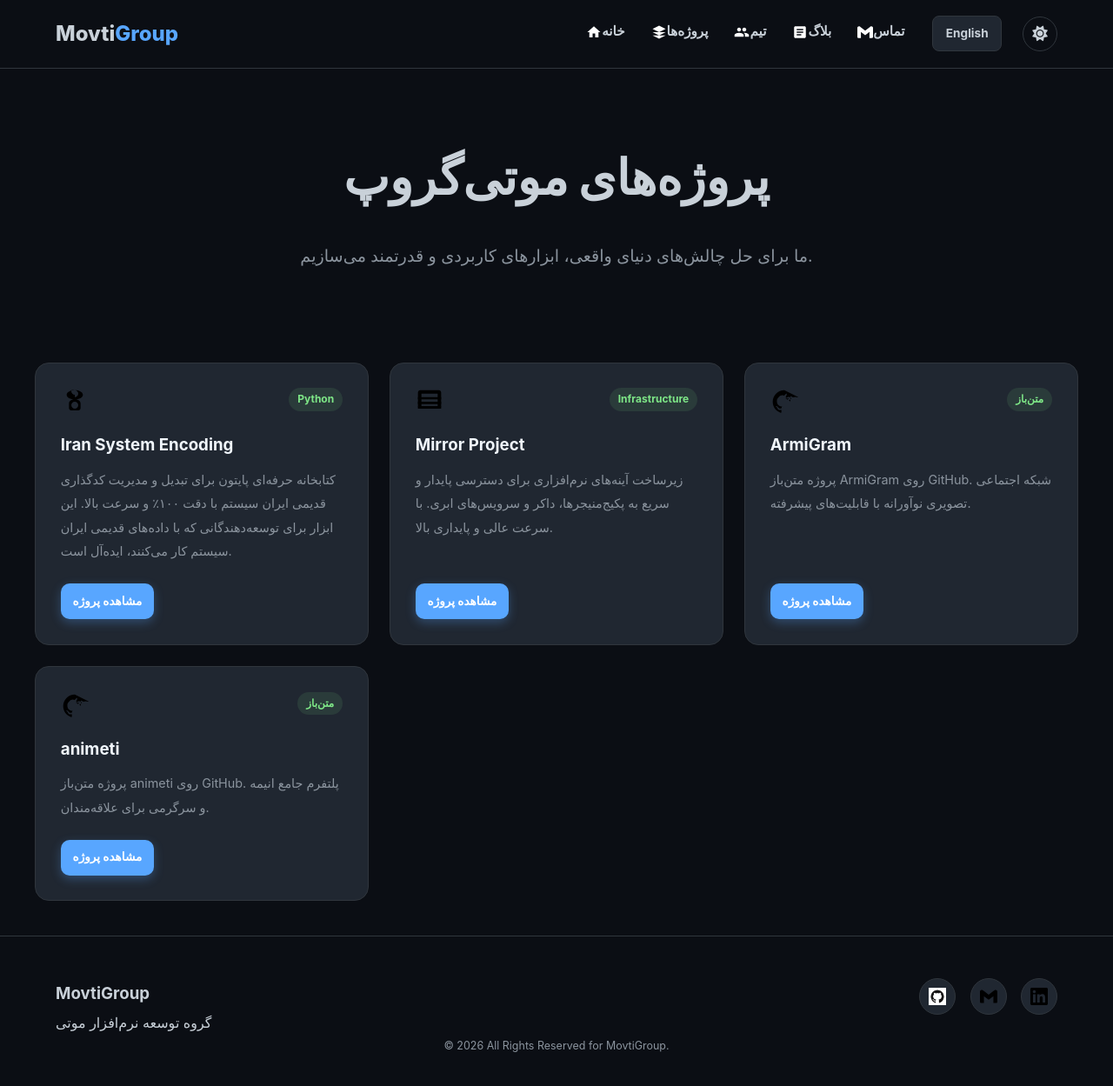
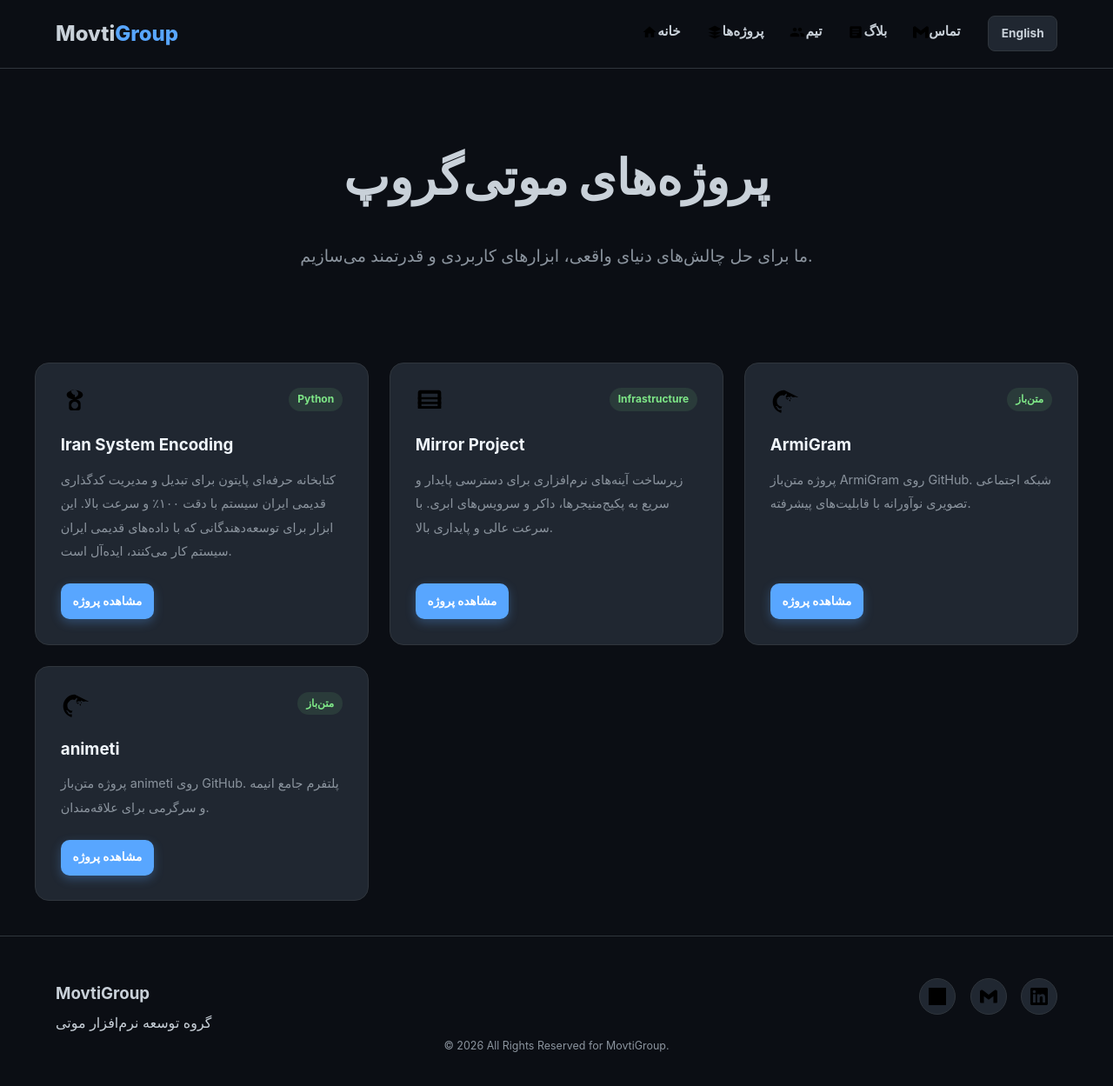
Before and after one commit to tahatehran/tahatehran.github.io, a Jekyll site: the page built from projects/index.html, in a window 1280 px wide and 1251 px high. Shown: the whole window at 87% size. Built offline with Jekyll 4.4.1, drawn with Linux system fonts in a browser that asks for light colours.

Commit message:
fix: ensure solid mobile menu and specific icon styling
- Removed theme toggle functionality as requested due to issues.
- Set mobile menu to a solid, non-transparent black (#000000) for maximum visibility.
- Forced GitHub icons to be specifically black using CSS filters.
- Maintained automated tag and release GitHub Action workflow.
- Cleaned up redundant CSS and JS logic.

```diff
--- a/_layouts/default.html
+++ b/_layouts/default.html
@@ -73,15 +73,9 @@
                             {% endfor %}
                         </ul>
                     </nav>
-                    <div class="header-controls">
                     <a href="{{ site.data.translations[lang].switch_url | relative_url }}" class="lang-switch-desktop">
                         {{ site.data.translations[lang].switch_lang }}
                     </a>
-                        <button class="theme-toggle" id="theme-toggle" aria-label="Toggle Theme">
-                            <i class="fas fa-sun"></i>
-                            <i class="fas fa-moon"></i>
-                        </button>
-                    </div>
                 </div>
 
                 <button class="mobile-menu-toggle" aria-label="Toggle menu">
@@ -103,18 +97,12 @@
                 </button>
             </div>
 
-            <div class="mobile-controls">
             <div class="mobile-lang-selector">
                 <p>{{ site.data.translations[lang].switch_lang | append: " Version" | replace: "فارسی Version", "نسخه
                     فارسی" }}</p>
                 <a href="{{ site.data.translations[lang].switch_url | relative_url }}" class="lang-switch-mobile">
                     <i class="fas fa-globe"></i> {{ site.data.translations[lang].switch_lang }}
                 </a>
-                </div>
-                <button class="theme-toggle" id="theme-toggle-mobile" aria-label="Toggle Theme">
-                    <i class="fas fa-sun"></i>
-                    <i class="fas fa-moon"></i>
-                </button>
             </div>
 
             <nav class="mobile-nav">
--- a/assets/css/styles.css
+++ b/assets/css/styles.css
@@ -274,11 +274,23 @@
   left: 0;
   width: 100%;
   height: 100%;
-  background: #0b0e14 !important; /* Always dark and non-transparent */
+  background: #000000 !important;
   z-index: 2000;
   display: none;
-  opacity: 1 !important; /* Full opacity */
+  opacity: 1 !important;
   transition: opacity 0.3s ease;
+}
+
+.mobile-menu-content {
+  color: #ffffff !important;
+}
+
+.mobile-nav a, .mobile-menu-header .logo-text, .mobile-menu-close {
+  color: #ffffff !important;
+}
+
+.mobile-nav img {
+  filter: brightness(0) invert(1) !important;
 }
 
 .mobile-menu-overlay.active {
@@ -1770,26 +1782,9 @@
     box-shadow: 0 4px 20px var(--shadow) !important;
 }
 
-.theme-toggle {
-    background: none;
-    border: 1px solid var(--border);
-    color: var(--text);
-    padding: 0.5rem;
-    border-radius: 50%;
-    cursor: pointer;
-    width: 40px;
-    height: 40px;
-    display: flex;
-    align-items: center;
-    justify-content: center;
-    transition: all 0.3s ease;
-    margin-left: 0.5rem;
-}
-
-[dir="rtl"] .theme-toggle {
-    margin-left: 0;
-    margin-right: 0.5rem;
-}
+
+
+[dir="rtl"]
 
 .theme-toggle:hover {
     border-color: var(--primary);
@@ -1801,13 +1796,9 @@
     font-size: 1.1rem;
 }
 
-[data-theme="light"] .theme-toggle .fa-moon {
-    display: none;
-}
-
-[data-theme="dark"] .theme-toggle .fa-sun {
-    display: none;
-}
+
+
+
 
 .card-icon, .footer-social img, .main-nav img, .mobile-nav img {
     filter: var(--icon-filter);
@@ -1838,9 +1829,7 @@
     color: var(--text-bright) !important;
 }
 
-[data-theme="light"] .mobile-menu-close, [data-theme="light"] .mobile-menu-toggle {
-    color: var(--text) !important;
-}
+
 
 .mobile-nav a {
     color: var(--text) !important;
@@ -1869,3 +1858,47 @@
 .mobile-nav img, .mobile-menu-header .brand img, .mobile-menu-footer img {
     filter: brightness(0) invert(1) !important;
 }
+
+/* GitHub and other icons forced to black as requested */
+img[src*="github.png"], img[src*="github.svg"], .card-icon, .main-nav img, .footer-social img {
+    filter: brightness(0) !important;
+}
+
+/* Ensure mobile menu is still solid but maybe slightly different black */
+.mobile-menu-overlay {
+  position: fixed;
+  top: 0;
+  left: 0;
+  width: 100%;
+  height: 100%;
+  background: #000000 !important;
+  z-index: 2000;
+  display: none;
+  opacity: 1 !important;
+  transition: opacity 0.3s ease;
+}
+
+.mobile-menu-content {
+  color: #ffffff !important;
+}
+
+.mobile-nav a, .mobile-menu-header .logo-text, .mobile-menu-close {
+  color: #ffffff !important;
+}
+
+.mobile-nav img {
+  filter: brightness(0) invert(1) !important;
+}
+
+.mobile-nav a, .mobile-menu-header .logo-text, .mobile-menu-close {
+    color: #ffffff !important;
+}
+
+.mobile-nav img {
+    filter: brightness(0) invert(1) !important;
+}
+
+/* GitHub icon forced to black */
+img[src*="github"] {
+    filter: brightness(0) !important;
+}
--- a/assets/js/main.js
+++ b/assets/js/main.js
@@ -144,36 +144,4 @@
             });
         });
     }
-
-    // ============================================
-    // Theme Toggle Logic
-    // ============================================
-    // Theme Toggle Logic
-    // ============================================
-    const themeToggles = document.querySelectorAll('#theme-toggle, #theme-toggle-mobile');
-    const themeColorMeta = document.querySelector('meta[name="theme-color"]');
-
-    const updateThemeColorMeta = (theme) => {
-        if (themeColorMeta) {
-            themeColorMeta.setAttribute('content', theme === 'dark' ? '#0b0e14' : '#ffffff');
-        }
-    };
-
-    const savedTheme = localStorage.getItem('theme');
-    const systemTheme = window.matchMedia('(prefers-color-scheme: light)').matches ? 'light' : 'dark';
-    const currentTheme = savedTheme || systemTheme;
-
-    document.documentElement.setAttribute('data-theme', currentTheme);
-    updateThemeColorMeta(currentTheme);
-
-    themeToggles.forEach(toggle => {
-        toggle.addEventListener('click', () => {
-            const theme = document.documentElement.getAttribute('data-theme');
-            const targetTheme = theme === 'dark' ? 'light' : 'dark';
-
-            document.documentElement.setAttribute('data-theme', targetTheme);
-            localStorage.setItem('theme', targetTheme);
-            updateThemeColorMeta(targetTheme);
-        });
-    });
 });
```
Also changed, not shown: _sass/_variables.scss (+1 -20 lines). Lines whose indentation alone changed are shown as unchanged.
